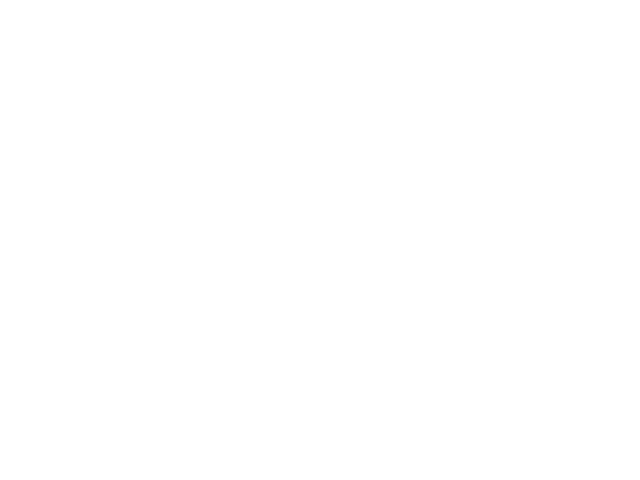
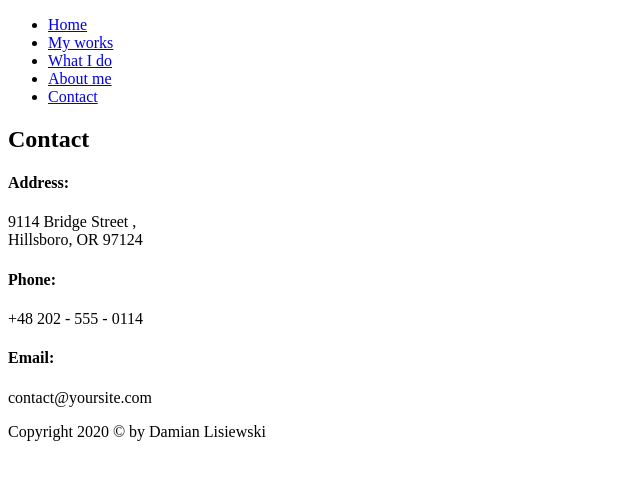
Before and after one commit to LiaEvgenieva/Minimalist_Portfolio, a plain HTML site: page index.html in a window 1280 px wide. Shown: the whole page, without its empty margins (0-640 px from the left). Drawn offline with Linux system fonts and the light colour scheme.

Commit message:
add some tags

```diff
--- a/index.html
+++ b/index.html
@@ -6,6 +6,67 @@
 </head>
 <body>
 
+    <header>
 
+        <nav class="nav-menu">
+            <ul>
+                <li><a href="#nav-menu">Home</a></li>
+                <li><a href="#gallery">My works</a></li>
+                <li><a href="#staf">What I do</a></li>
+                <li><a href="#about">About me</a></li>
+                <li><a href="#contact">Contact</a></li>
+            </ul>
+        </nav>
+
+        <section id="gallery">
+
+        </section>
+    </header>
+
+    <main>
+        <section id="staf">
+
+        </section>
+
+        <section id="about">
+
+        </section>
+
+        <section id="contact">
+            <h2>Contact</h2>
+
+            <div id="contact-info">
+
+                <div class="address">
+                    <h4>Address:</h4>
+                    <p>
+                        9114 Bridge Street ,  <br>
+                        Hillsboro, OR 97124
+                    </p>
+                </div>
+                <div class="phone">
+                    <h4>Phone:</h4>
+                    <p>
+                        +48 202 - 555 - 0114
+                    </p>
+                </div>
+                <div class="email">
+                    <h4>Email:</h4>
+                    <p>
+                        contact@yoursite.com
+                    </p>
+                </div>
+            </div>
+
+            <form id="contact-form">
+
+            </form>
+        </section>
+
+    </main>
+
+    <footer>
+        <span>Copyright 2020 © by Damian Lisiewski</span>
+    </footer>
 </body>
 </html>
```
